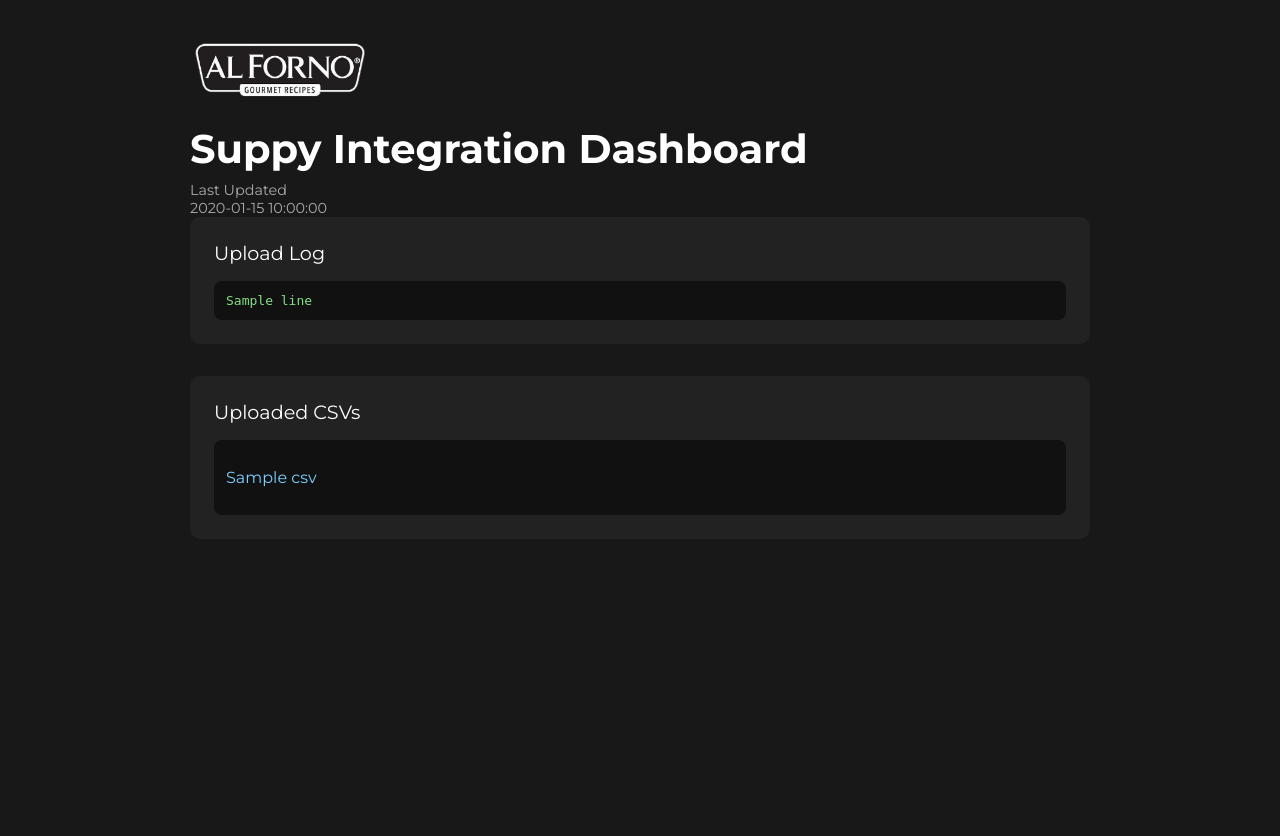
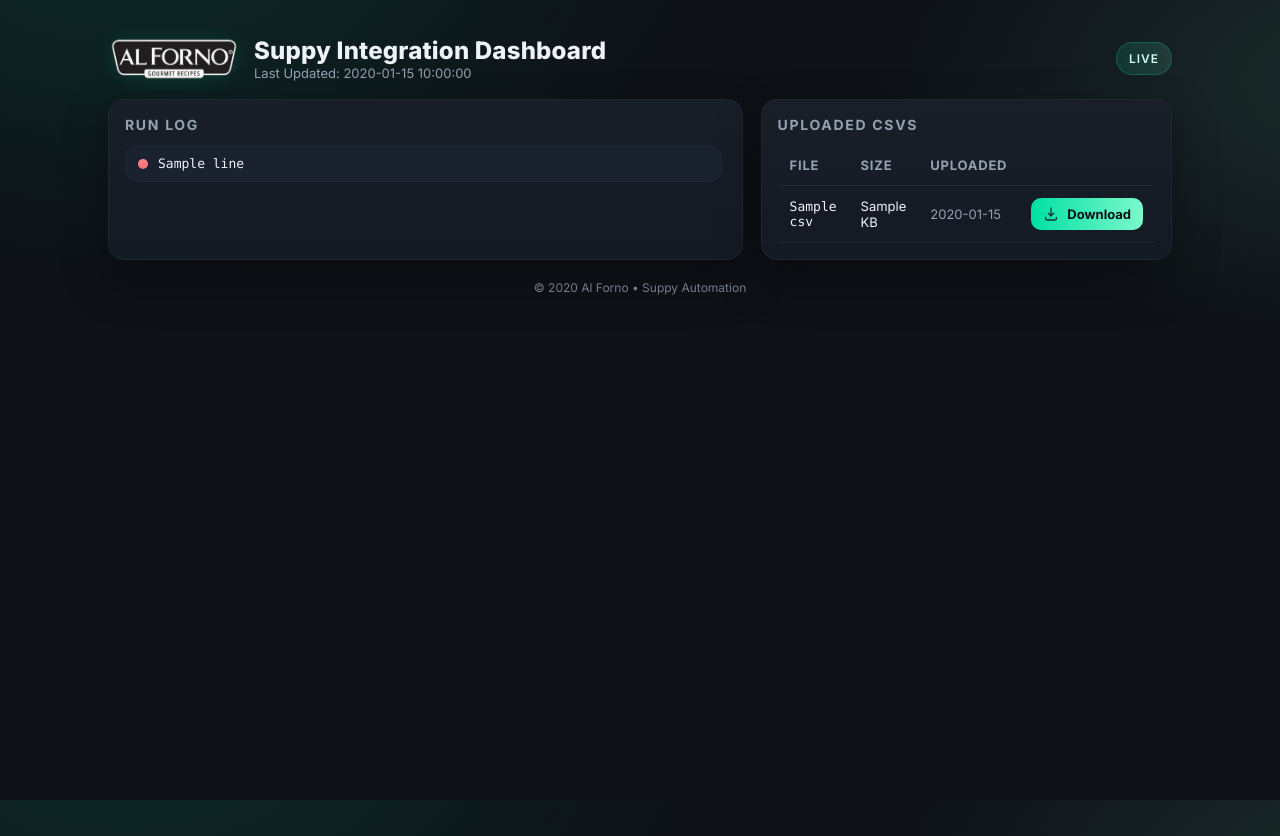
Before and after one commit to ali200616/suppy-automation, a Flask app: template templates/index.html in a window 1280 px wide. Before the commit the page ends 487 px from the top, so only its background shows below. Run offline with Flask 3, Linux system fonts and the light colour scheme; the template is opened without the code that fills it: most values are stand-ins (such as "Sample title", 1, 10 or a date in 2020); parts of the project's set-up code (start-up, migrations or seed data) failed here and were passed over.

Commit message:
troubleshoot #2

```diff
--- a/app.py
+++ b/app.py
@@ -1,94 +1,100 @@
-from flask import Flask, request, jsonify, render_template, send_from_directory
-from telegram import Update
-from telegram.ext import Application, CommandHandler, ContextTypes
 import os
-import logging
-from dotenv import load_dotenv
+from pathlib import Path
 from datetime import datetime
 import pytz
-import asyncio  # ✅ added for proper async execution
-from subprocess import run  # ✅ added to support /run endpoint
+from flask import Flask, request, render_template, send_from_directory, abort, jsonify
 
-load_dotenv()
+# --- Paths ---
+BASE = Path(os.path.dirname(__file__) or ".").resolve()
+STATIC = BASE / "static"
+TEMPLATES = BASE  # index.html in project root (same as before)
+UPLOADS = BASE / "uploads"
+LOGS = BASE / "logs"
+UPLOADS.mkdir(parents=True, exist_ok=True)
+LOGS.mkdir(parents=True, exist_ok=True)
+STATIC.mkdir(parents=True, exist_ok=True)
 
-app = Flask(__name__)
-TELEGRAM_BOT_TOKEN = os.getenv('TELEGRAM_BOT_TOKEN')
-TELEGRAM_CHAT_ID = os.getenv('TELEGRAM_CHAT_ID')
-DASHBOARD_URL = os.getenv('DASHBOARD_URL')
+STATUS_LOG = LOGS / "status.log"
 
-application = Application.builder().token(TELEGRAM_BOT_TOKEN).build()
-logging.basicConfig(format='%(asctime)s - %(name)s - %(levelname)s - %(message)s', level=logging.INFO)
+# --- App ---
+app = Flask(__name__, static_folder=str(STATIC), template_folder=str(TEMPLATES))
 
-def now_lebanon():
-    return datetime.now(pytz.timezone("Asia/Beirut"))
+def now_beirut():
+    return datetime.now(pytz.timezone("Asia/Beirut")).strftime("%Y-%m-%d %H:%M:%S")
 
-async def start(update: Update, context: ContextTypes.DEFAULT_TYPE):
-    await update.message.reply_text('🚀 Suppy Automation Bot is running!')
+def append_status(status: str, msg: str):
+    """
+    EXACTLY one line:
+    [SUCCESS|FAILED] yyyy-mm-dd HH:MM:SS - message
+    """
+    line = f"[{status.upper()}] {now_beirut()} - {msg}\n"
+    prev = STATUS_LOG.read_text(encoding="utf-8") if STATUS_LOG.exists() else ""
+    STATUS_LOG.write_text(prev + line, encoding="utf-8")
 
-async def status(update: Update, context: ContextTypes.DEFAULT_TYPE):
-    try:
-        with open('logs/integration-log.txt', 'r') as f:
-            last_line = f.readlines()[-1]
-        await update.message.reply_text(f"📊 Last log entry:\n{last_line}")
-    except Exception as e:
-        await update.message.reply_text(f"❌ Error: {str(e)}")
+def get_status_lines(n=100):
+    if not STATUS_LOG.exists():
+        return []
+    lines = STATUS_LOG.read_text(encoding="utf-8").splitlines()
+    return lines[-n:]
 
-async def logs(update: Update, context: ContextTypes.DEFAULT_TYPE):
-    try:
-        with open("logs/integration-log.txt", "r") as f:
-            last_lines = f.readlines()[-50:]
-        await update.message.reply_text("📄 Last 50 log lines:\n" + ''.join(last_lines[-10:]))
-    except Exception as e:
-        await update.message.reply_text(f"❌ Error: {str(e)}")
+def list_csvs():
+    items = []
+    for p in sorted(UPLOADS.glob("*.csv"), key=lambda x: x.stat().st_mtime, reverse=True):
+        stat = p.stat()
+        size_kb = max(1, stat.st_size // 1024)
+        mtime = datetime.fromtimestamp(stat.st_mtime).strftime("%Y-%m-%d %H:%M:%S")
+        items.append({"name": p.name, "size_kb": size_kb, "mtime": mtime})
+    return items
 
-application.add_handler(CommandHandler("start", start))
-application.add_handler(CommandHandler("status", status))
-application.add_handler(CommandHandler("logs", logs))
+@app.get("/")
+def index():
+    return render_template(
+        "index.html",
+        lines=get_status_lines(100),
+        csvs=list_csvs(),
+        last_updated=now_beirut()
+    )
 
-@app.route('/')
-def dashboard():
-    try:
-        with open("logs/integration-log.txt", "r") as f:
-            logs = f.readlines()[-50:]
-    except:
-        logs = []
-    try:
-        csvs = sorted([f for f in os.listdir("logs") if f.endswith(".csv")], reverse=True)
-    except:
-        csvs = []
-    return render_template("index.html", logs=logs, csvs=csvs, last_updated=now_lebanon().strftime("%Y-%m-%d %H:%M:%S"))
+@app.post("/upload")
+def upload_csv():
+    """
+    Saves CSV file; status is NOT written here (script posts to /log).
+    """
+    if "file" not in request.files:
+        abort(400, "No file")
+    f = request.files["file"]
+    if not f.filename.lower().endswith(".csv"):
+        abort(400, "Only .csv allowed")
+    dest = UPLOADS / f.filename
+    f.save(dest)
+    return "OK", 200
 
-@app.route('/logs/<path:filename>')
+@app.post("/log")
+def post_log():
+    """
+    Accepts a single-line status from your script.
+    JSON: {"status":"success"|"failed","message":"...","filename":"..."}
+    """
+    data = request.get_json(silent=True) or {}
+    status = str(data.get("status", "")).lower()
+    message = str(data.get("message", "")).strip()
+    filename = str(data.get("filename", "")).strip()
+    if status not in ("success", "failed"):
+        abort(400, "status must be success or failed")
+    suffix = f" file={filename}" if filename else ""
+    append_status(status, f"{message}{suffix}")
+    return jsonify({"ok": True})
+
+@app.get("/download/<path:filename>")
 def download(filename):
-    return send_from_directory('logs', filename, as_attachment=True)
+    p = UPLOADS / filename
+    if not p.exists():
+        abort(404)
+    return send_from_directory(str(UPLOADS), filename, as_attachment=True)
 
-@app.route('/upload-log', methods=['POST'])
-def upload_log():
-    file = request.files.get('file')
-    log_entry = request.form.get('log')
-    os.makedirs("logs", exist_ok=True)
-    if file:
-        file.save(os.path.join("logs", file.filename))
-    if log_entry:
-        with open("logs/integration-log.txt", "a") as log_file:
-            log_file.write(log_entry + "\n")
-    return jsonify(success=True)
+@app.get("/health")
+def health():
+    return {"ok": True, "time": now_beirut()}
 
-@app.route('/run', methods=['GET'])
-def run_script():
-    result = run(['python', 'main.py'])
-    return "Script executed", 200
-
-@app.post('/telegram-webhook')
-async def webhook():
-    update = Update.de_json(request.get_json(), application.bot)
-    await application.process_update(update)
-    return jsonify(success=True)
-
-if __name__ == '__main__':
-    async def post_init(app):
-        await application.bot.set_webhook(f"{DASHBOARD_URL}/telegram-webhook")
-    application.post_init = post_init
-
-    asyncio.run(application.initialize())
-    app.run(host='0.0.0.0', port=5000)
+if __name__ == "__main__":
+    app.run(host="0.0.0.0", port=int(os.getenv("PORT", "5000")))
--- a/templates/index.html
+++ b/templates/index.html
@@ -1,52 +1,131 @@
-<!DOCTYPE html>
+<!doctype html>
 <html lang="en">
 <head>
-    <meta charset="UTF-8">
-    <title>Suppy Integration Dashboard</title>
-    <link href="https://fonts.googleapis.com/css?family=Montserrat:700,400" rel="stylesheet">
-    <style>
-        body { background: #181818; color: #fff; font-family: 'Montserrat', sans-serif; }
-        .container { width: 900px; margin: 40px auto; }
-        h1 { font-size: 2.5em; margin: 0.5em 0 0.2em; }
-        .logo { width: 180px; }
-        .section { background: #222; border-radius: 10px; margin-bottom: 32px; padding: 24px; }
-        .section-title { font-size: 1.2em; margin-bottom: 16px; }
-        .log-list, .csv-list { background: #111; border-radius: 8px; padding: 12px; }
-        .log-list pre { margin: 0; color: #82e082; font-size: 1em; }
-        .csv-list ul { list-style: none; padding: 0; }
-        .csv-list li { margin: 8px 0; }
-        a { color: #7fd1ff; text-decoration: none; }
-        a:hover { text-decoration: underline; }
-        .timestamp { color: #aaa; font-size: 0.9em; }
-    </style>
+  <meta charset="utf-8" />
+  <title>Suppy Integration Dashboard</title>
+  <meta name="viewport" content="width=device-width, initial-scale=1" />
+  <link rel="icon" href="/static/logo.png" />
+  <link href="https://fonts.googleapis.com/css2?family=Inter:wght@400;600;700;800&display=swap" rel="stylesheet" />
+  <style>
+    :root{
+      --bg:#0e1116; --card:#141a23; --ink:#eef2fb; --muted:#95a1b2;
+      --brand:#00e0a4; --brand2:#7cf9cb; --bad:#ff6b6b; --stroke:#1f2733;
+      --chip:#1a2230; --shadow:0 20px 45px rgba(0,0,0,.35);
+    }
+    *{box-sizing:border-box}
+    html,body{height:100%}
+    body{
+      margin:0; font-family:'Inter',system-ui,Segoe UI,Roboto,Arial;
+      background: radial-gradient(1000px 600px at 10% -10%, rgba(0,224,164,.12), transparent 60%),
+                  radial-gradient(900px 450px at 110% 10%, rgba(124,249,203,.12), transparent 60%),
+                  var(--bg); color:var(--ink);
+    }
+    .wrap{max-width:1100px;margin:36px auto;padding:0 18px}
+    header{display:flex;align-items:center;gap:14px;margin-bottom:18px}
+    header img{height:44px;width:auto;filter: drop-shadow(0 2px 10px rgba(0,224,164,.15))}
+    header .title{font-weight:800;font-size:24px;letter-spacing:.2px}
+    header .sub{color:var(--muted);font-size:13px}
+    .bar{display:flex;align-items:center;justify-content:space-between;margin:16px 0 22px}
+    .pill{
+      background:linear-gradient(90deg, rgba(0,224,164,.13), rgba(124,249,203,.13));
+      border:1px solid rgba(0,224,164,.25); color:#cffff0; padding:8px 12px; border-radius:999px;
+      font-size:12px; font-weight:600; text-transform:uppercase; letter-spacing:.08em
+    }
+    .grid{display:grid;grid-template-columns:1.3fr .7fr;gap:18px}
+    @media (max-width: 920px){.grid{grid-template-columns:1fr}}
+    .card{
+      background:linear-gradient(180deg, rgba(255,255,255,.02), transparent),
+                 var(--card);
+      border:1px solid var(--stroke);
+      border-radius:16px; box-shadow: var(--shadow); padding:16px;
+    }
+    .card h2{margin:0 0 12px;font-size:14px;color:var(--muted);text-transform:uppercase;letter-spacing:.12em}
+    .log{
+      display:grid; grid-template-columns: 1fr; gap:10px; max-height:58vh; overflow:auto; padding-right:4px;
+    }
+    .row{display:flex;gap:10px;align-items:center;background:var(--chip);border:1px solid var(--stroke);border-radius:12px;padding:10px 12px}
+    .dot{width:10px;height:10px;border-radius:50%}
+    .ok{background:linear-gradient(180deg, var(--brand), var(--brand2))}
+    .bad{background:linear-gradient(180deg, #ff8a8a, var(--bad))}
+    .mono{font-family: ui-monospace, SFMono-Regular, Menlo, Consolas, monospace; font-size:13px}
+    .table{width:100%;border-collapse:separate;border-spacing:0}
+    .table th,.table td{padding:12px 12px;border-bottom:1px solid var(--stroke);font-size:13px;text-align:left}
+    .table th{color:var(--muted);text-transform:uppercase;letter-spacing:.06em;font-weight:700}
+    .table tr:hover td{background:#182131}
+    .btn{
+      display:inline-flex;align-items:center;gap:8px;
+      background:linear-gradient(90deg, var(--brand), var(--brand2));
+      color:#0b0f14;text-decoration:none;border-radius:10px;padding:8px 12px;font-weight:700
+    }
+    .btn svg{opacity:.8}
+    .muted{color:var(--muted)}
+    footer{margin:20px 0 0;color:var(--muted);font-size:12px;text-align:center;opacity:.75}
+  </style>
 </head>
 <body>
-    <div class="container">
-        <img src="{{ url_for('static', filename='logo.png') }}" class="logo" alt="Al Forno Logo">
-        <h1>Suppy Integration Dashboard</h1>
-        <div class="timestamp">Last Updated<br>{{ last_updated }}</div>
-        <div class="section">
-            <div class="section-title">Upload Log</div>
-            <div class="log-list">
-                {% if logs %}
-                    <pre>{% for line in logs %}{{ line }}{% endfor %}</pre>
-                {% else %}
-                    <pre>No log entries yet.</pre>
-                {% endif %}
+  <div class="wrap">
+    <header>
+      <img src="/static/logo.png" alt="Al Forno" />
+      <div>
+        <div class="title">Suppy Integration Dashboard</div>
+        <div class="sub">Last Updated: {{ last_updated }}</div>
+      </div>
+      <div style="margin-left:auto" class="pill">Live</div>
+    </header>
+
+    <div class="grid">
+      <!-- Left: One-line Run Log -->
+      <section class="card">
+        <h2>Run Log</h2>
+        {% if lines and lines|length > 0 %}
+        <div class="log">
+          {% for line in lines|reverse %}
+            {% set good = '[SUCCESS]' in line %}
+            <div class="row">
+              <div class="dot {{ 'ok' if good else 'bad' }}"></div>
+              <div class="mono">{{ line }}</div>
             </div>
+          {% endfor %}
         </div>
-        <div class="section">
-            <div class="section-title">Uploaded CSVs</div>
-            <div class="csv-list">
-                <ul>
-                {% for csv in csvs %}
-                    <li><a href="{{ url_for('download', filename=csv) }}">{{ csv }}</a></li>
-                {% else %}
-                    <li>No CSV files found.</li>
-                {% endfor %}
-                </ul>
-            </div>
-        </div>
+        {% else %}
+          <div class="muted">No runs yet.</div>
+        {% endif %}
+      </section>
+
+      <!-- Right: Uploaded CSVs -->
+      <section class="card">
+        <h2>Uploaded CSVs</h2>
+        {% if csvs and csvs|length > 0 %}
+          <table class="table">
+            <thead>
+              <tr><th>File</th><th>Size</th><th>Uploaded</th><th></th></tr>
+            </thead>
+            <tbody>
+              {% for f in csvs %}
+                <tr>
+                  <td class="mono">{{ f.name }}</td>
+                  <td>{{ f.size_kb }} KB</td>
+                  <td class="muted">{{ f.mtime }}</td>
+                  <td><a class="btn" href="/download/{{ f.name }}" title="Download">
+                    <svg width="16" height="16" viewBox="0 0 24 24" fill="none"><path d="M12 3v12m0 0l-4-4m4 4l4-4M4 17v2a2 2 0 002 2h12a2 2 0 002-2v-2" stroke="currentColor" stroke-width="2" stroke-linecap="round" stroke-linejoin="round"/></svg>
+                    Download
+                  </a></td>
+                </tr>
+              {% endfor %}
+            </tbody>
+          </table>
+        {% else %}
+          <div class="muted">No CSV files found.</div>
+        {% endif %}
+      </section>
     </div>
+
+    <footer>© {{ last_updated[:4] }} Al Forno • Suppy Automation</footer>
+  </div>
+
+  <!-- Auto-refresh every 20s (only the page, no server CPU loops) -->
+  <script>
+    setTimeout(() => location.reload(), 20000);
+  </script>
 </body>
 </html>
```
Also changed, not shown: main.py (+16 -7 lines).
